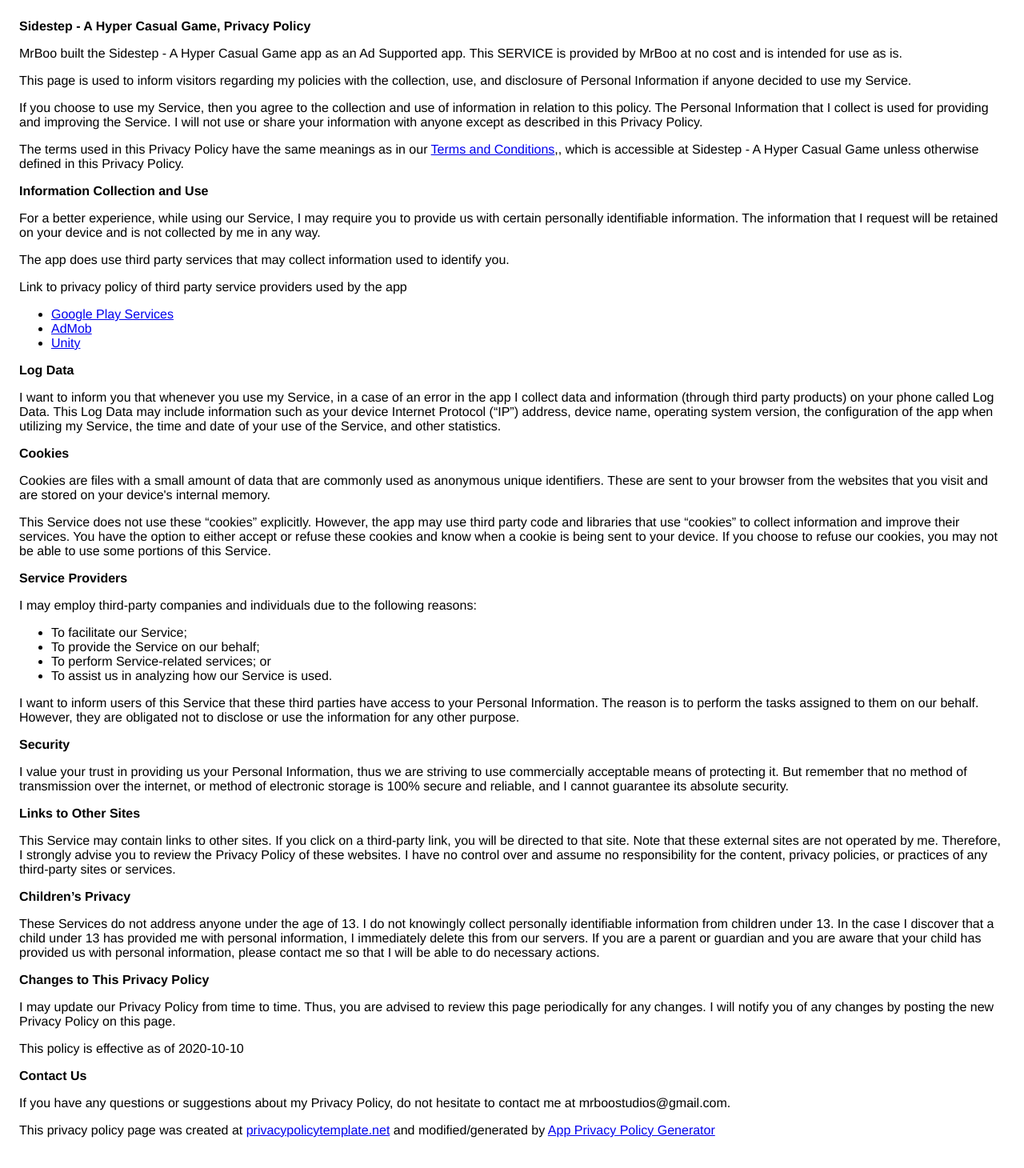
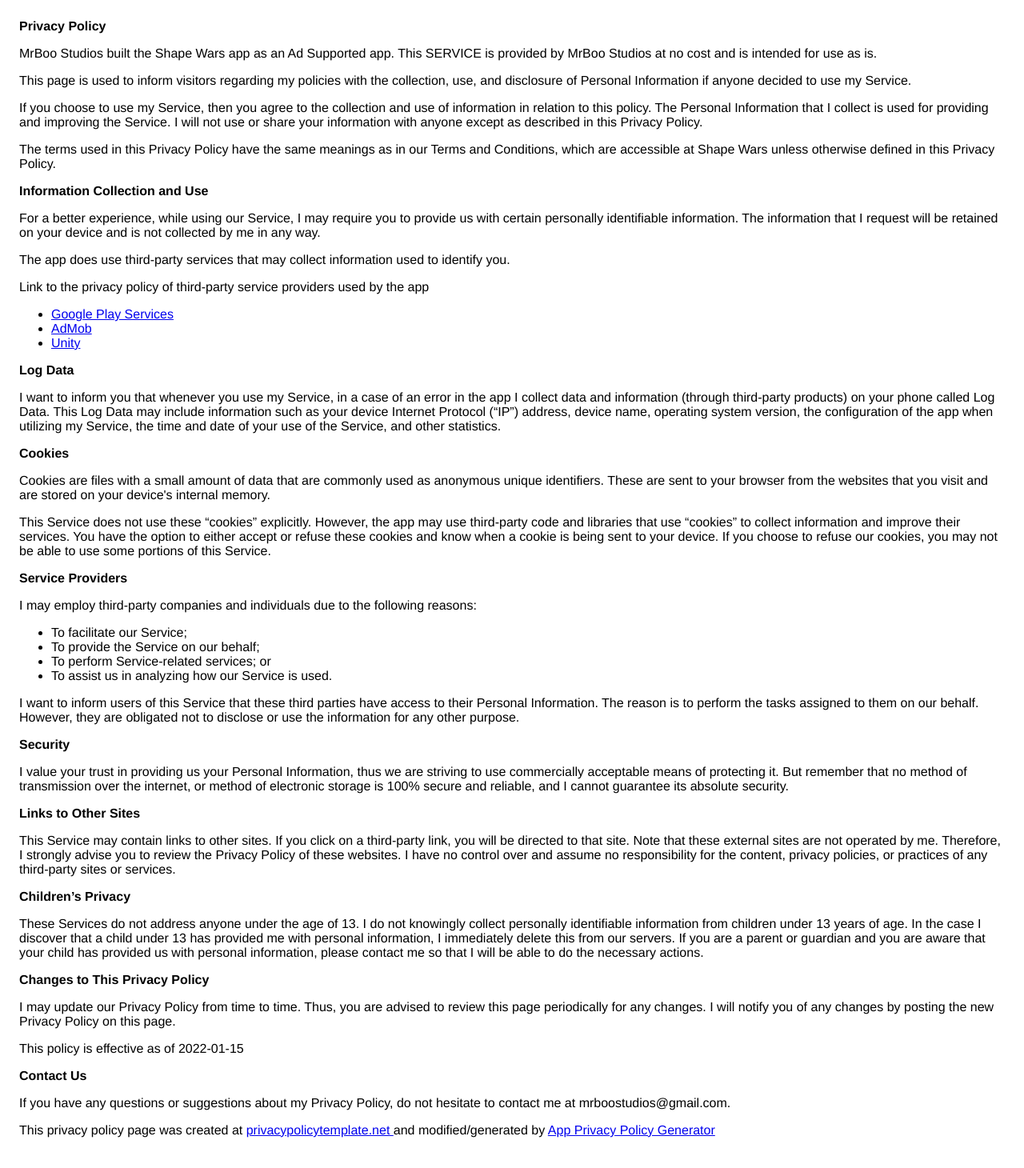
Before and after one commit to mrboostudios/mrboostudios.github.io, a plain HTML site: page Shape Wars/privacy-policy.html in a window 1280 px wide. Shown: the whole page at 80% size. Drawn offline with Linux system fonts and the light colour scheme.

Commit message:
Update privacy-policy.html

```diff
--- a/Shape Wars/privacy-policy.html
+++ b/Shape Wars/privacy-policy.html
@@ -1,145 +1,82 @@
 <!DOCTYPE html>
     <html>
-
     <head>
       <meta charset='utf-8'>
       <meta name='viewport' content='width=device-width'>
-  <title>Sidestep - A Hyper Casual Game</title>
-  <style>
-    body {
-      font-family: 'Helvetica Neue', Helvetica, Arial, sans-serif;
-      padding: 1em;
-    }
-  </style>
+      <title>Privacy Policy</title>
+      <style> body { font-family: 'Helvetica Neue', Helvetica, Arial, sans-serif; padding:1em; } </style>
     </head>
-
     <body>
-  <strong>Sidestep - A Hyper Casual Game, Privacy Policy</strong>
-  <p>
-    MrBoo built the Sidestep - A Hyper Casual Game app as
+    <strong>Privacy Policy</strong> <p>
+                  MrBoo Studios built the Shape Wars app as
                   an Ad Supported app. This SERVICE is provided by
-    MrBoo at no cost and is intended for use as
+                  MrBoo Studios at no cost and is intended for use as
                   is.
-  </p>
-  <p>
+                </p> <p>
                   This page is used to inform visitors regarding my
                   policies with the collection, use, and disclosure of Personal
                   Information if anyone decided to use my Service.
-  </p>
-  <p>
+                </p> <p>
                   If you choose to use my Service, then you agree to
                   the collection and use of information in relation to this
                   policy. The Personal Information that I collect is
                   used for providing and improving the Service. I will not use or share your information with
                   anyone except as described in this Privacy Policy.
-  </p>
-  <p>
+                </p> <p>
                   The terms used in this Privacy Policy have the same meanings
-    as in our <a href="terms-and-conditions.html">Terms and Conditions</a>,, which is accessible at
-    Sidestep - A Hyper Casual Game unless otherwise defined in this Privacy Policy.
-  </p>
-  <p><strong>Information Collection and Use</strong></p>
-  <p>
+                  as in our Terms and Conditions, which are accessible at
+                  Shape Wars unless otherwise defined in this Privacy Policy.
+                </p> <p><strong>Information Collection and Use</strong></p> <p>
                   For a better experience, while using our Service, I
                   may require you to provide us with certain personally
                   identifiable information. The information that
                   I request will be retained on your device and is not collected by me in any way.
-  </p>
-  <div>
-    <p>
-      The app does use third party services that may collect
+                </p> <div><p>
+                    The app does use third-party services that may collect
                     information used to identify you.
-    </p>
-    <p>
-      Link to privacy policy of third party service providers used
+                  </p> <p>
+                    Link to the privacy policy of third-party service providers used
                     by the app
-    </p>
-    <ul>
-      <li><a href="https://www.google.com/policies/privacy/" target="_blank" rel="noopener noreferrer">Google Play
-          Services</a></li>
-      <li><a href="https://support.google.com/admob/answer/6128543?hl=en" target="_blank"
-          rel="noopener noreferrer">AdMob</a></li>
-      <!---->
-      <!---->
-      <!---->
-      <!---->
-      <!---->
-      <!---->
-      <!---->
-      <!---->
-      <!---->
-      <li><a href="https://unity3d.com/legal/privacy-policy" target="_blank" rel="noopener noreferrer">Unity</a></li>
-      <!---->
-      <!---->
-      <!---->
-      <!---->
-      <!---->
-      <!---->
-      <!---->
-      <!---->
-      <!---->
-      <!---->
-      <!---->
-      <!---->
-    </ul>
-  </div>
-  <p><strong>Log Data</strong></p>
-  <p>
+                  </p> <ul><li><a href="https://www.google.com/policies/privacy/" target="_blank" rel="noopener noreferrer">Google Play Services</a></li><li><a href="https://support.google.com/admob/answer/6128543?hl=en" target="_blank" rel="noopener noreferrer">AdMob</a></li><!----><!----><!----><!----><!----><!----><!----><!----><!----><li><a href="https://unity3d.com/legal/privacy-policy" target="_blank" rel="noopener noreferrer">Unity</a></li><!----><!----><!----><!----><!----><!----><!----><!----><!----><!----><!----><!----><!----><!----><!----><!----></ul></div> <p><strong>Log Data</strong></p> <p>
                   I want to inform you that whenever you
                   use my Service, in a case of an error in the app
-    I collect data and information (through third party
+                  I collect data and information (through third-party
                   products) on your phone called Log Data. This Log Data may
                   include information such as your device Internet Protocol
                   (“IP”) address, device name, operating system version, the
                   configuration of the app when utilizing my Service,
                   the time and date of your use of the Service, and other
                   statistics.
-  </p>
-  <p><strong>Cookies</strong></p>
-  <p>
+                </p> <p><strong>Cookies</strong></p> <p>
                   Cookies are files with a small amount of data that are
                   commonly used as anonymous unique identifiers. These are sent
                   to your browser from the websites that you visit and are
                   stored on your device's internal memory.
-  </p>
-  <p>
+                </p> <p>
                   This Service does not use these “cookies” explicitly. However,
-    the app may use third party code and libraries that use
+                  the app may use third-party code and libraries that use
                   “cookies” to collect information and improve their services.
                   You have the option to either accept or refuse these cookies
                   and know when a cookie is being sent to your device. If you
                   choose to refuse our cookies, you may not be able to use some
                   portions of this Service.
-  </p>
-  <p><strong>Service Providers</strong></p>
-  <p>
+                </p> <p><strong>Service Providers</strong></p> <p>
                   I may employ third-party companies and
                   individuals due to the following reasons:
-  </p>
-  <ul>
-    <li>To facilitate our Service;</li>
-    <li>To provide the Service on our behalf;</li>
-    <li>To perform Service-related services; or</li>
-    <li>To assist us in analyzing how our Service is used.</li>
-  </ul>
-  <p>
+                </p> <ul><li>To facilitate our Service;</li> <li>To provide the Service on our behalf;</li> <li>To perform Service-related services; or</li> <li>To assist us in analyzing how our Service is used.</li></ul> <p>
                   I want to inform users of this Service
-    that these third parties have access to your Personal
+                  that these third parties have access to their Personal
                   Information. The reason is to perform the tasks assigned to
                   them on our behalf. However, they are obligated not to
                   disclose or use the information for any other purpose.
-  </p>
-  <p><strong>Security</strong></p>
-  <p>
+                </p> <p><strong>Security</strong></p> <p>
                   I value your trust in providing us your
                   Personal Information, thus we are striving to use commercially
                   acceptable means of protecting it. But remember that no method
                   of transmission over the internet, or method of electronic
                   storage is 100% secure and reliable, and I cannot
                   guarantee its absolute security.
-  </p>
-  <p><strong>Links to Other Sites</strong></p>
-  <p>
+                </p> <p><strong>Links to Other Sites</strong></p> <p>
                   This Service may contain links to other sites. If you click on
                   a third-party link, you will be directed to that site. Note
                   that these external sites are not operated by me.
@@ -148,39 +85,25 @@
                   no control over and assume no responsibility for the content,
                   privacy policies, or practices of any third-party sites or
                   services.
-  </p>
-  <p><strong>Children’s Privacy</strong></p>
-  <p>
+                </p> <p><strong>Children’s Privacy</strong></p> <div><p>
                     These Services do not address anyone under the age of 13.
                     I do not knowingly collect personally
-    identifiable information from children under 13. In the case
+                    identifiable information from children under 13 years of age. In the case
                     I discover that a child under 13 has provided
                     me with personal information, I immediately
                     delete this from our servers. If you are a parent or guardian
                     and you are aware that your child has provided us with
                     personal information, please contact me so that
-    I will be able to do necessary actions.
-  </p>
-  <p><strong>Changes to This Privacy Policy</strong></p>
-  <p>
+                    I will be able to do the necessary actions.
+                  </p></div> <!----> <p><strong>Changes to This Privacy Policy</strong></p> <p>
                   I may update our Privacy Policy from
                   time to time. Thus, you are advised to review this page
                   periodically for any changes. I will
                   notify you of any changes by posting the new Privacy Policy on
                   this page.
-  </p>
-  <p>This policy is effective as of 2020-10-10</p>
-  <p><strong>Contact Us</strong></p>
-  <p>
+                </p> <p>This policy is effective as of 2022-01-15</p> <p><strong>Contact Us</strong></p> <p>
                   If you have any questions or suggestions about my
                   Privacy Policy, do not hesitate to contact me at mrboostudios@gmail.com.
-  </p>
-  <p>
-    This privacy policy page was created at
-    <a href="https://privacypolicytemplate.net" target="_blank" rel="noopener noreferrer">privacypolicytemplate.net</a>
-    and modified/generated by
-    <a href="https://app-privacy-policy-generator.firebaseapp.com/" target="_blank" rel="noopener noreferrer">App
-      Privacy Policy Generator</a></p>
+                </p> <p>This privacy policy page was created at <a href="https://privacypolicytemplate.net" target="_blank" rel="noopener noreferrer">privacypolicytemplate.net </a>and modified/generated by <a href="https://app-privacy-policy-generator.nisrulz.com/" target="_blank" rel="noopener noreferrer">App Privacy Policy Generator</a></p>
     </body>
-
     </html>
```
Lines whose indentation alone changed are shown as unchanged.
